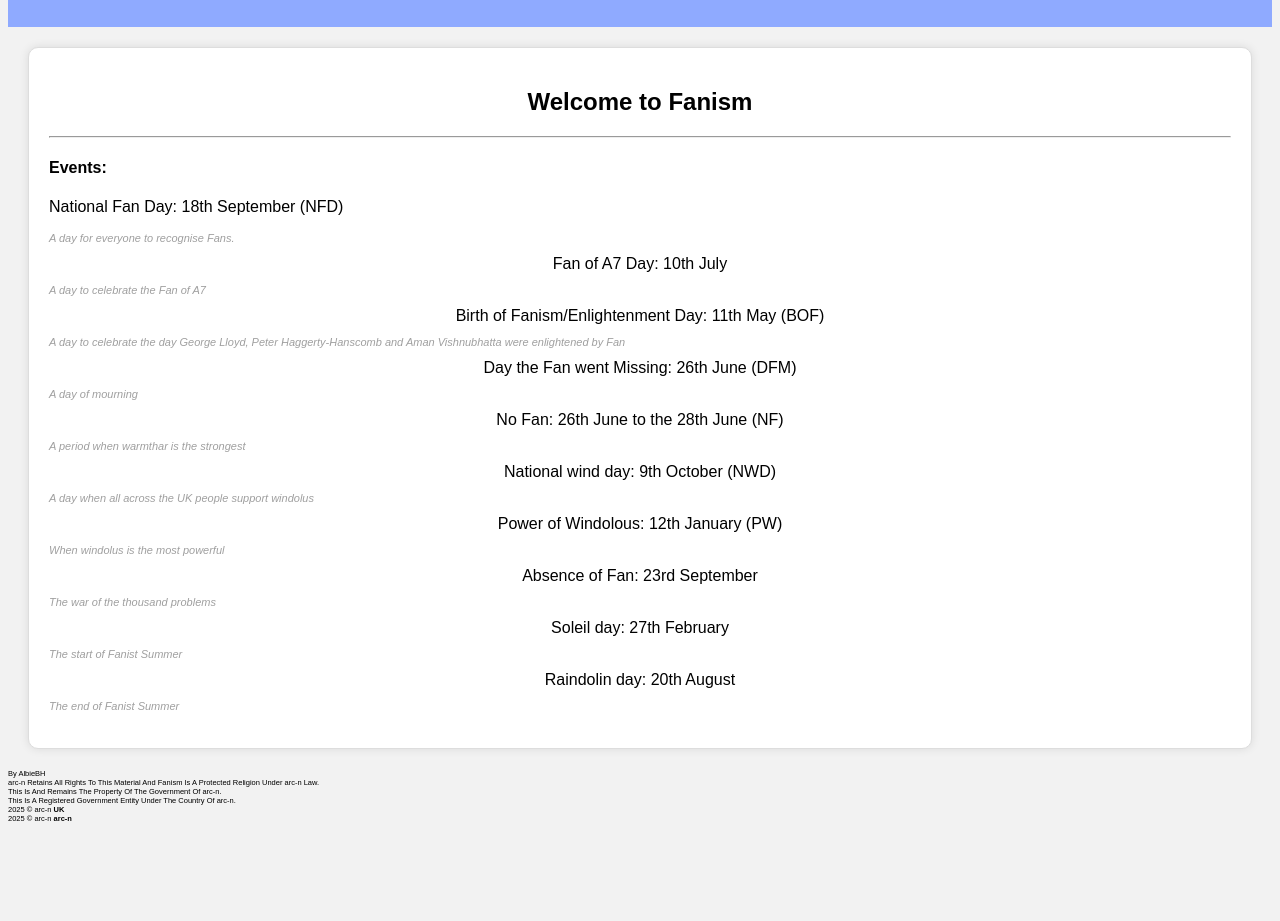
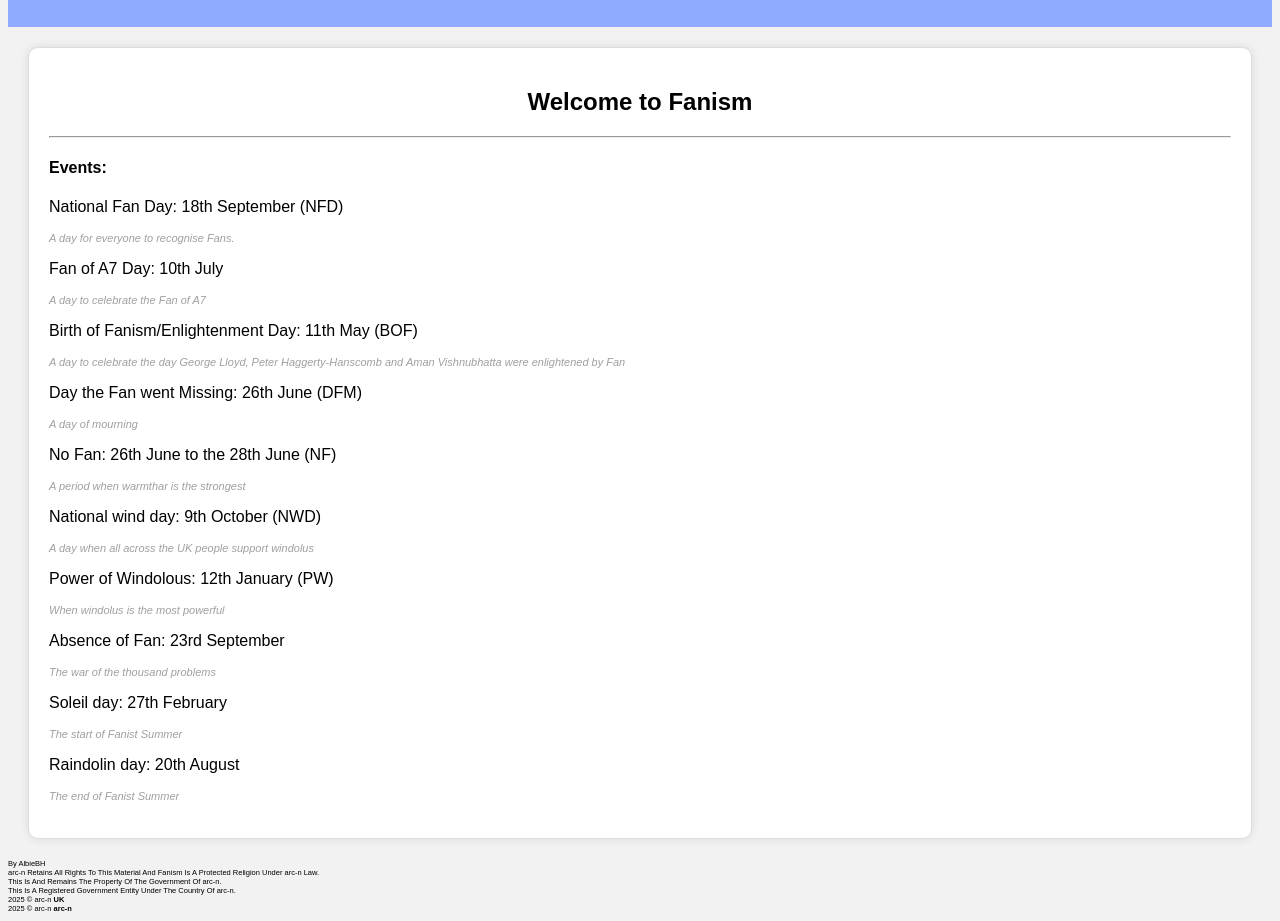
Before and after one commit to AlbieBH/fanism, a plain HTML site: page index.html in a window 1280 px wide. Shown: the part 135-1056 px from the top of the page. Before the commit the page ends 966 px from the top, so only its background shows below. Drawn offline with Linux system fonts and the light colour scheme.

Commit message:
Update index.html

```diff
--- a/index.html
+++ b/index.html
@@ -69,23 +69,23 @@
             <p class="left">
 National Fan Day: 18th September (NFD)
 <p class="info">A day for everyone to recognise Fans.</p>
-Fan of A7 Day: 10th July
+<p class="left">Fan of A7 Day: 10th July</p>
 <p class="info">A day to celebrate the Fan of A7</p>
-Birth of Fanism/Enlightenment Day: 11th May (BOF)
+<p class="left">Birth of Fanism/Enlightenment Day: 11th May (BOF)</p>
 <p class="info">A day to celebrate the day George Lloyd, Peter Haggerty-Hanscomb and Aman Vishnubhatta were enlightened by Fan</p>
-Day the Fan went Missing: 26th June (DFM)
+<p class="left">Day the Fan went Missing: 26th June (DFM)</p>
 <p class="info">A day of mourning</p>
-No Fan: 26th June to the 28th June (NF)
+<p class="left">No Fan: 26th June to the 28th June (NF)</p>
 <p class="info">A period when warmthar is the strongest</p>
-National wind day: 9th October (NWD)
+<p class="left">National wind day: 9th October (NWD)</p>
 <p class="info">A day when all across the UK people support windolus</p>
-Power of Windolous: 12th January (PW)
+<p class="left">Power of Windolous: 12th January (PW)</p>
 <p class="info">When windolus is the most powerful</p>
-Absence of Fan: 23rd September
+<p class="left">Absence of Fan: 23rd September</p>
 <p class="info">The war of the thousand problems</p>
-Soleil day: 27th February
+<p class="left">Soleil day: 27th February</p>
 <p class="info">The start of Fanist Summer</p>
-Raindolin day: 20th August
+<p class="left">Raindolin day: 20th August</p>
 <p class="info">The end of Fanist Summer</p>
 </p>
         </ul>
```
